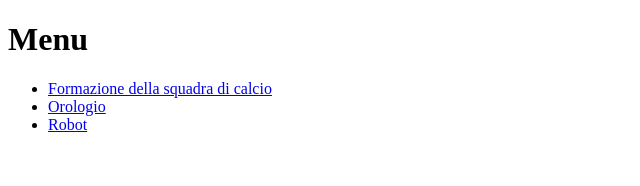
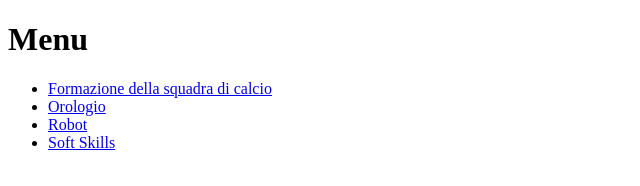
Before and after one commit to MrFrankk/MrFrankk.github.io, a plain HTML site: page index.html in a window 1280 px wide. Shown: the full height of the page, 0-640 px from the left. Drawn offline with Linux system fonts and the light colour scheme.

Commit message:
Aggiorno il menu della home

```diff
--- a/index.html
+++ b/index.html
@@ -16,6 +16,7 @@
             <li> <a href="squadra.html"> Formazione della squadra di calcio </a> </li>
             <li> <a href="orologio.html"> Orologio </a> </li>
             <li> <a href="robot.html"> Robot </a> </li>
+            <li> <a href="soft_skills.html"> Soft Skills </a> </li>
         </ul>
     </main>
 </body>
```
